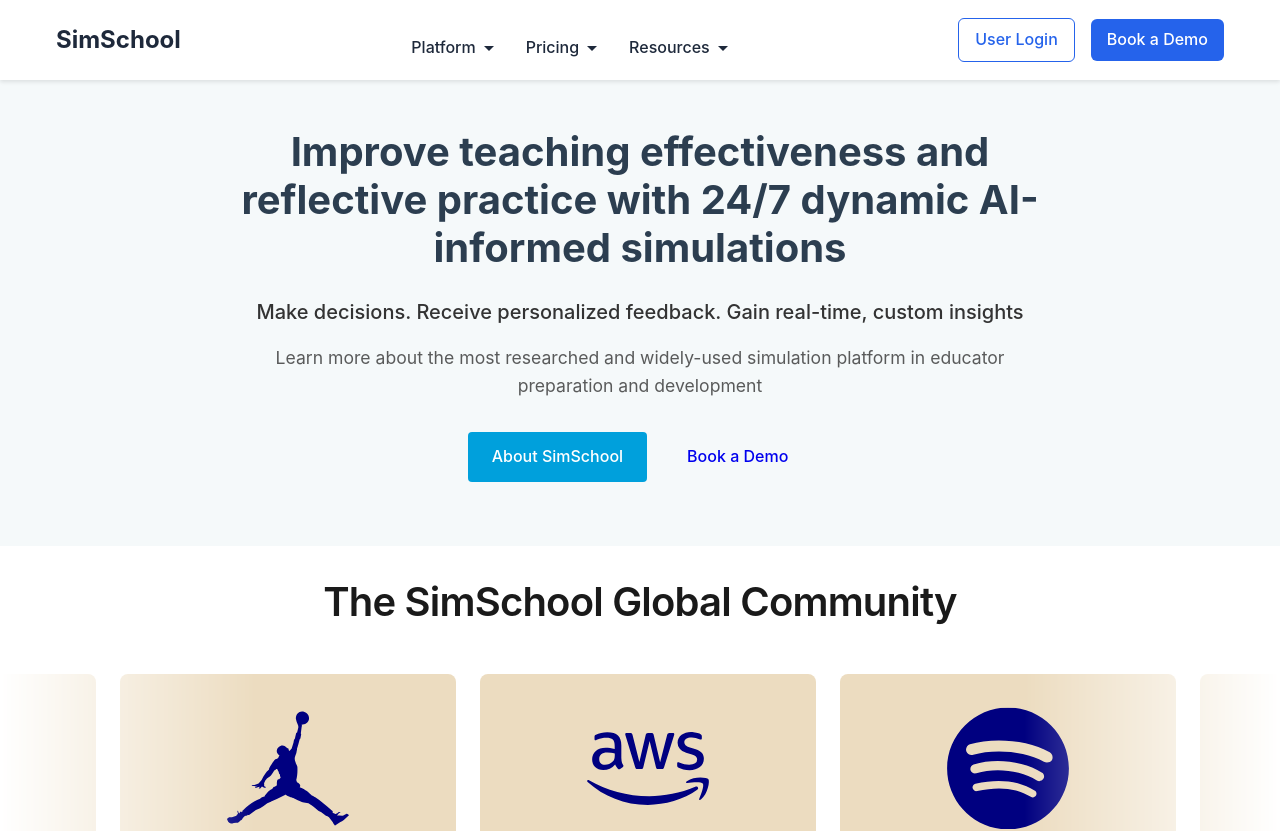
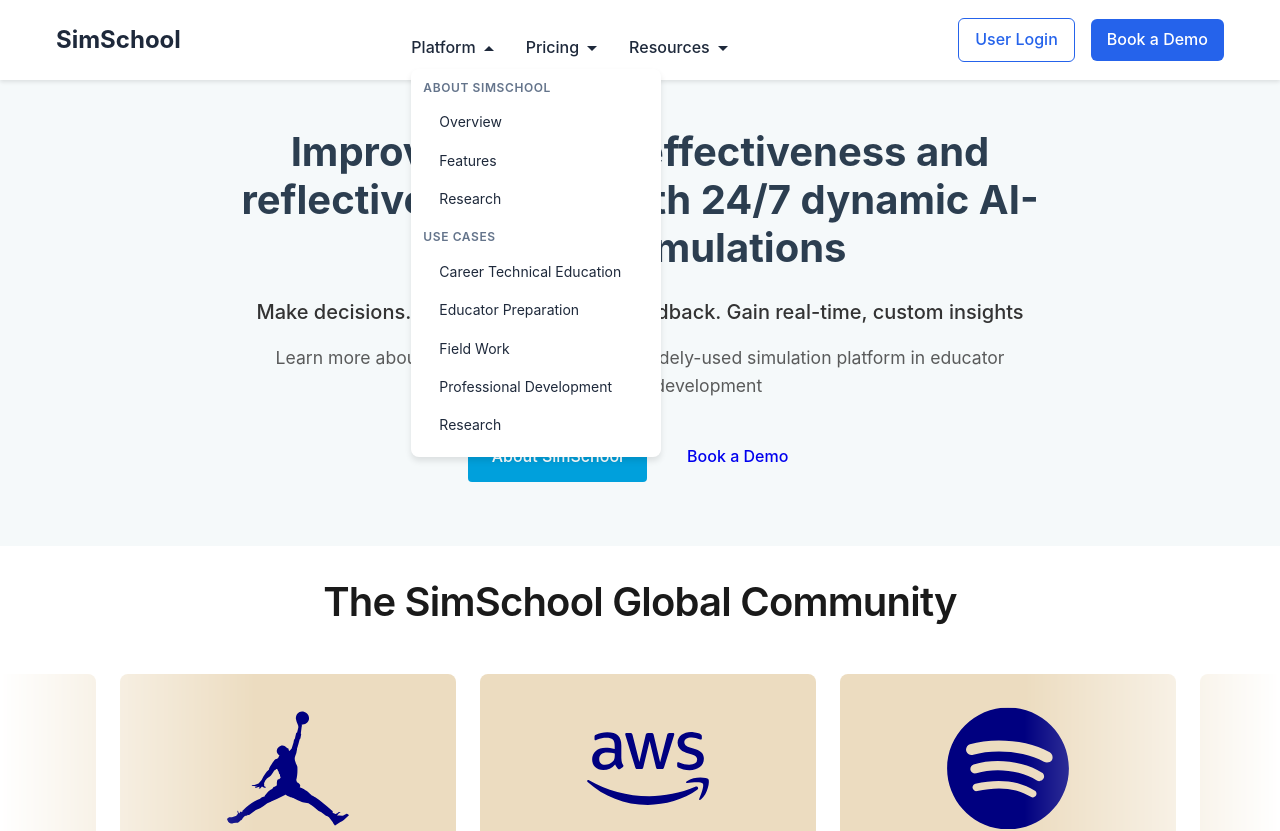
Before and after one commit to drifkin123/simSchool, a React (Create React App) app: page / in a window 1280 px wide. Shown: the top 831 px of the page. Built offline with nearby package versions, Linux system fonts and the light colour scheme.

Commit message:
Update styling for navbar

```diff
--- a/src/components/Header.tsx
+++ b/src/components/Header.tsx
@@ -2,20 +2,26 @@ import { Component } from 'react';
 import styles from '../styles/Header.module.css';
 import classNames from 'classnames';
 
+enum NavOptions {
+  Platform = 'platform',
+  Pricing = 'pricing',
+  Resources = 'resources'
+}
+
 interface HeaderState {
   isMenuOpen: boolean;
-  activeDropdown: string | null;
-  mobileDropdowns: string[];
+  activeDropdowns: NavOptions[];
   isMobile: boolean;
 }
+
+
 
 class Header extends Component<{}, HeaderState> {
   constructor(props: {}) {
     super(props);
     this.state = {
       isMenuOpen: false,
-      activeDropdown: null,
-      mobileDropdowns: [],
+      activeDropdowns: [NavOptions.Platform],
       isMobile: window.innerWidth <= 768
     };
   }
@@ -38,28 +44,28 @@ class Header extends Component<{}, HeaderState> {
     }));
   };
 
-  handleDropdownEnter = (dropdown: string) => {
+  handleDropdownEnter = (dropdown: NavOptions) => {
     if (!this.state.isMobile) {
-      this.setState({ activeDropdown: dropdown });
+      this.setState({ activeDropdowns: [dropdown] });
     }
   };
 
   handleDropdownLeave = () => {
     if (!this.state.isMobile) {
-      this.setState({ activeDropdown: null });
+      this.setState({ activeDropdowns: [] });
     }
   };
 
-  toggleMobileDropdown = (dropdown: string) => {
+  toggleMobileDropdown = (dropdown: NavOptions) => {
     this.setState(prevState => ({
-      mobileDropdowns: prevState.mobileDropdowns.includes(dropdown)
-        ? prevState.mobileDropdowns.filter(d => d !== dropdown)
-        : [...prevState.mobileDropdowns, dropdown]
+      activeDropdowns: prevState.activeDropdowns.includes(dropdown)
+        ? prevState.activeDropdowns.filter(d => d !== dropdown)
+        : [...prevState.activeDropdowns, dropdown]
     }));
   };
 
   render() {
-    const { isMenuOpen, activeDropdown, mobileDropdowns, isMobile } = this.state;
+    const { isMenuOpen, activeDropdowns, isMobile } = this.state;
 
     return (
       <header className={styles.header}>
@@ -69,99 +75,101 @@ class Header extends Component<{}, HeaderState> {
           </div>
 
           <button className={styles.hamburgerMenu} onClick={this.toggleMenu}>
-            <span className={`${styles.hamburgerLine} ${isMenuOpen ? styles.open : ''}`}></span>
-            <span className={`${styles.hamburgerLine} ${isMenuOpen ? styles.open : ''}`}></span>
-            <span className={`${styles.hamburgerLine} ${isMenuOpen ? styles.open : ''}`}></span>
+            {[...new Array(3)].map((_, idx) =>
+              <span
+                key={idx}
+                className={classNames(styles.hamburgerLine, { [styles.open]: isMenuOpen })}
+              />)}
           </button>
 
-          <nav className={`${styles.navMenu} ${isMenuOpen ? styles.open : ''}`}>
+          <nav className={classNames(styles.navMenu, { [styles.open]: isMenuOpen })}>
             <ul>
               <li
-                className={`${styles.dropdownTrigger} ${mobileDropdowns.includes('platform') ? styles.active : ''}`}
-                onMouseEnter={() => this.handleDropdownEnter('platform')}
+                className={`${styles.dropdownTrigger} ${activeDropdowns.includes(NavOptions.Platform) ? styles.active : ''}`}
+                onMouseEnter={() => this.handleDropdownEnter(NavOptions.Platform)}
                 onMouseLeave={this.handleDropdownLeave}
               >
-                <a
-                  href="#platform"
+                <button
+                  className={classNames(styles.parentItem, { [styles.isMobile]: isMobile })}
                   onClick={(e) => {
                     if (isMobile) {
                       e.preventDefault();
-                      this.toggleMobileDropdown('platform');
+                      this.toggleMobileDropdown(NavOptions.Platform);
                     }
                   }}
                 >
                   Platform
                   <span className={styles.dropdownArrow}></span>
-                </a>
-                <div className={`${styles.dropdownMenu} ${(!isMobile && activeDropdown === 'platform') || (isMobile && mobileDropdowns.includes('platform')) ? styles.active : ''}`}>
+                </button>
+                <div className={`${styles.dropdownMenu} ${activeDropdowns.includes(NavOptions.Platform) ? styles.active : ''}`}>
                   <div className={styles.dropdownSection}>
                     <h3>About simSchool</h3>
-                    <ul>
-                      <li><a href="#overview">Overview</a></li>
-                      <li><a href="#features">Features</a></li>
-                      <li><a href="#research">Research</a></li>
+                    <ul className={styles.dropdownSectionList}>
+                      <li><a className={styles.dropdownItem} href="#overview">Overview</a></li>
+                      <li><a className={styles.dropdownItem} href="#features">Features</a></li>
+                      <li><a className={styles.dropdownItem} href="#research">Research</a></li>
                     </ul>
                   </div>
                   <div className={styles.dropdownSection}>
                     <h3>Use Cases</h3>
-                    <ul>
-                      <li><a href="#cte">Career Technical Education</a></li>
-                      <li><a href="#educator-prep">Educator Preparation</a></li>
-                      <li><a href="#field-work">Field Work</a></li>
-                      <li><a href="#professional-dev">Professional Development</a></li>
-                      <li><a href="#research">Research</a></li>
+                    <ul className={styles.dropdownSectionList}>
+                      <li><a className={styles.dropdownItem} href="#cte">Career Technical Education</a></li>
+                      <li><a className={styles.dropdownItem} href="#educator-prep">Educator Preparation</a></li>
+                      <li><a className={styles.dropdownItem} href="#field-work">Field Work</a></li>
+                      <li><a className={styles.dropdownItem} href="#professional-dev">Professional Development</a></li>
+                      <li><a className={styles.dropdownItem} href="#research">Research</a></li>
                     </ul>
                   </div>
                 </div>
               </li>
               <li
-                className={`${styles.dropdownTrigger} ${mobileDropdowns.includes('pricing') ? styles.active : ''}`}
-                onMouseEnter={() => this.handleDropdownEnter('pricing')}
+                className={`${styles.dropdownTrigger} ${activeDropdowns.includes(NavOptions.Pricing) ? styles.active : ''}`}
+                onMouseEnter={() => this.handleDropdownEnter(NavOptions.Pricing)}
                 onMouseLeave={this.handleDropdownLeave}
               >
-                <a
-                  href="#pricing"
+                <button
+                  className={classNames(styles.parentItem, { [styles.isMobile]: isMobile })}
                   onClick={(e) => {
                     if (isMobile) {
                       e.preventDefault();
-                      this.toggleMobileDropdown('pricing');
+                      this.toggleMobileDropdown(NavOptions.Pricing);
                     }
                   }}
                 >
                   Pricing
                   <span className={styles.dropdownArrow}></span>
-                </a>
-                <div className={`${styles.dropdownMenu} ${(!isMobile && activeDropdown === 'pricing') || (isMobile && mobileDropdowns.includes('pricing')) ? styles.active : ''}`}>
-                  <ul>
-                    <li><a href="#teacher-prep">Teacher Preparation</a></li>
-                    <li><a href="#professional-dev">Professional Development</a></li>
-                    <li><a href="#cte">Career Technical Education</a></li>
-                    <li><a href="#research">Research</a></li>
+                </button>
+                <div className={`${styles.dropdownMenu} ${activeDropdowns.includes(NavOptions.Pricing) ? styles.active : ''}`}>
+                  <ul className={styles.dropdownSectionList}>
+                    <li><a className={styles.dropdownItem} href="#teacher-prep">Teacher Preparation</a></li>
+                    <li><a className={styles.dropdownItem} href="#professional-dev">Professional Development</a></li>
+                    <li><a className={styles.dropdownItem} href="#cte">Career Technical Education</a></li>
+                    <li><a className={styles.dropdownItem} href="#research">Research</a></li>
                   </ul>
                 </div>
               </li>
               <li
-                className={`${styles.dropdownTrigger} ${mobileDropdowns.includes('resources') ? styles.active : ''}`}
-                onMouseEnter={() => this.handleDropdownEnter('resources')}
+                className={`${styles.dropdownTrigger} ${activeDropdowns.includes(NavOptions.Resources) ? styles.active : ''}`}
+                onMouseEnter={() => this.handleDropdownEnter(NavOptions.Resources)}
                 onMouseLeave={this.handleDropdownLeave}
               >
-                <a
-                  href="#resources"
+                <button
+                  className={classNames(styles.parentItem, { [styles.isMobile]: isMobile })}
                   onClick={(e) => {
                     if (isMobile) {
                       e.preventDefault();
-                      this.toggleMobileDropdown('resources');
+                      this.toggleMobileDropdown(NavOptions.Resources);
                     }
                   }}
                 >
                   Resources
                   <span className={styles.dropdownArrow}></span>
-                </a>
-                <div className={`${styles.dropdownMenu} ${(!isMobile && activeDropdown === 'resources') || (isMobile && mobileDropdowns.includes('resources')) ? styles.active : ''}`}>
-                  <ul>
-                    <li><a href="#content-catalog">Content Catalog</a></li>
-                    <li><a href="#tips-tools">Tips and Tools</a></li>
-                    <li><a href="#video-howtos">Video How-tos</a></li>
+                </button>
+                <div className={`${styles.dropdownMenu} ${activeDropdowns.includes(NavOptions.Resources) ? styles.active : ''}`}>
+                  <ul className={styles.dropdownSectionList}>
+                    <li><a className={styles.dropdownItem} href="#content-catalog">Content Catalog</a></li>
+                    <li><a className={styles.dropdownItem} href="#tips-tools">Tips and Tools</a></li>
+                    <li><a className={styles.dropdownItem} href="#video-howtos">Video How-tos</a></li>
                   </ul>
                 </div>
               </li>
--- a/src/styles/Header.module.css
+++ b/src/styles/Header.module.css
@@ -95,15 +95,21 @@
 .dropdownTrigger {
   position: relative;
   margin: 0 1rem;
+  text-decoration: none;
 }
 
-.dropdownTrigger a {
+.parentItem {
+  all: unset;
   color: #1e293b;
   text-decoration: none;
   font-weight: 500;
   display: flex;
   align-items: center;
   padding: 0.5rem 0;
+}
+
+.parentItem.isMobile {
+  cursor: pointer;
 }
 
 .dropdownArrow {
@@ -132,7 +138,7 @@
   background: white;
   border-radius: 8px;
   box-shadow: 0 4px 6px rgba(0, 0, 0, 0.1);
-  min-width: 200px;
+  min-width: 250px;
   opacity: 0;
   visibility: hidden;
   transform: translateY(10px);
@@ -178,19 +184,24 @@
   margin: 0;
 }
 
-.dropdownSection ul li a {
+.dropdownSectionList {
+  display: flex;
+  flex-direction: column;
+}
+
+.dropdownItem {
   color: #1e293b;
   text-decoration: none;
   font-size: 0.875rem;
   display: block;
-  padding: 0.5rem 0.75rem;
+  padding: 0.5rem 1rem;
   transition: all 0.2s ease;
   text-align: left;
   border-radius: 4px;
   font-weight: 400;
 }
 
-.dropdownSection ul li a:hover {
+.dropdownItem:hover {
   color: #2563eb;
   background: #f8fafc;
 }
@@ -279,7 +290,7 @@
     max-height: 500px;
   }
 
-  .dropdownSection ul li a {
+  .dropdownItem {
     padding: 0.75rem 0;
   }
 
```
